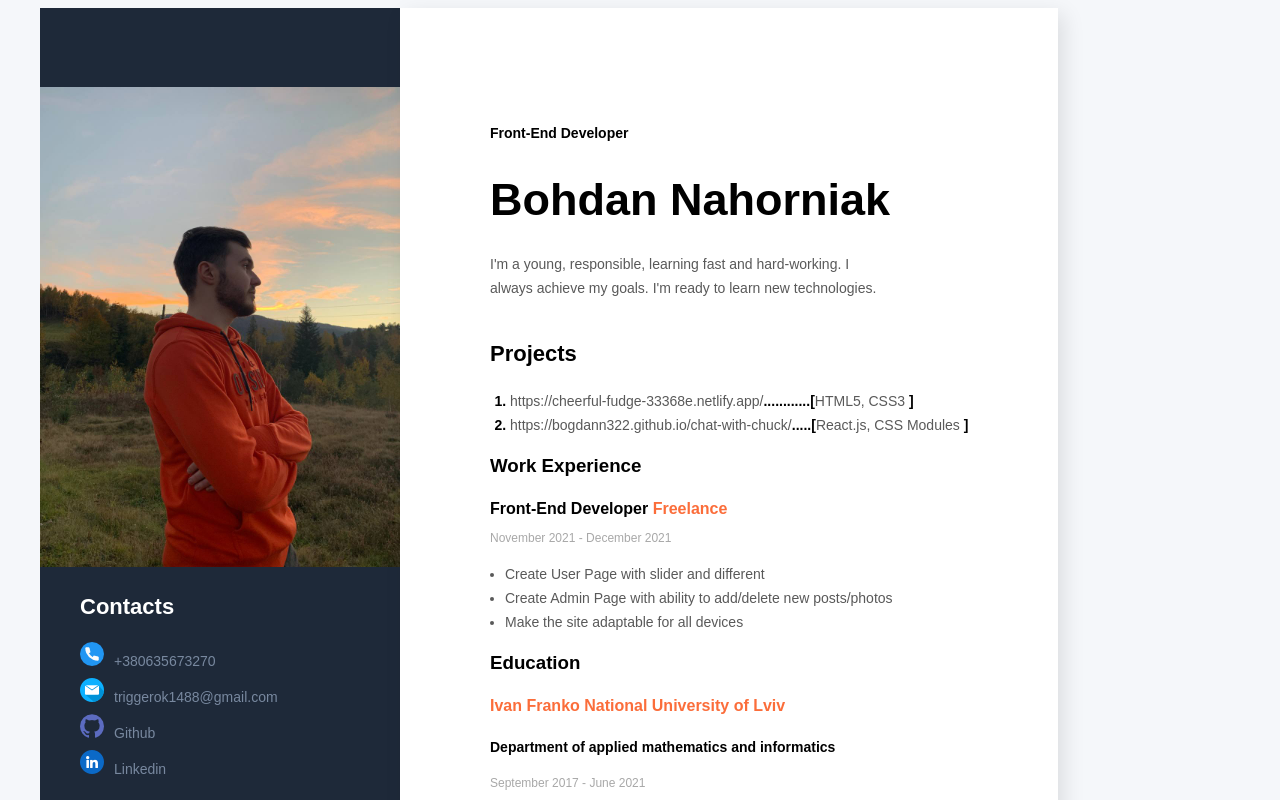
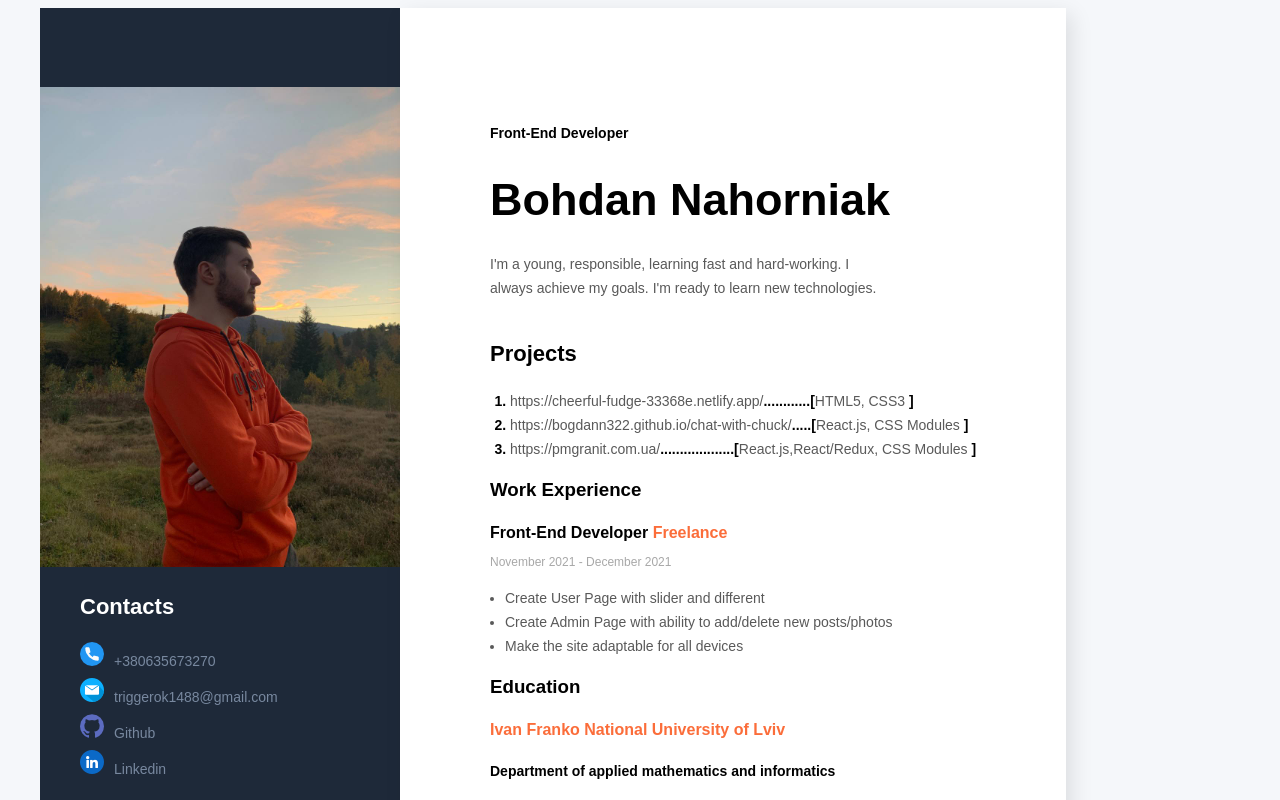
Before and after one commit to bogdann322/portfolio, a React (Create React App) app: page / in a window 1280 px wide. Shown: the top 800 px of the page. Built offline with nearby package versions, Linux system fonts and the light colour scheme.

Commit message:
update projects

```diff
--- a/src/Components/Main/Main.jsx
+++ b/src/Components/Main/Main.jsx
@@ -45,6 +45,21 @@ const Main = () => {
 						</a>
 						.....[
 						<span className={styles.projectsText}>React.js, CSS Modules</span> ]
+					</li>
+					<li className={styles.projectsItems}>
+						<a
+							href='https://pmgranit.com.ua/'
+							target='_blank'
+							rel='noopener noreferrer'
+						>
+							<span
+								className={`${styles.projectsText} ${styles.projectsTextActiv}`}
+							>
+								https://pmgranit.com.ua/
+							</span>
+						</a>
+						...................[
+						<span className={styles.projectsText}>React.js,React/Redux, CSS Modules</span> ]
 					</li>
 				</ol>
 			</div>
```
